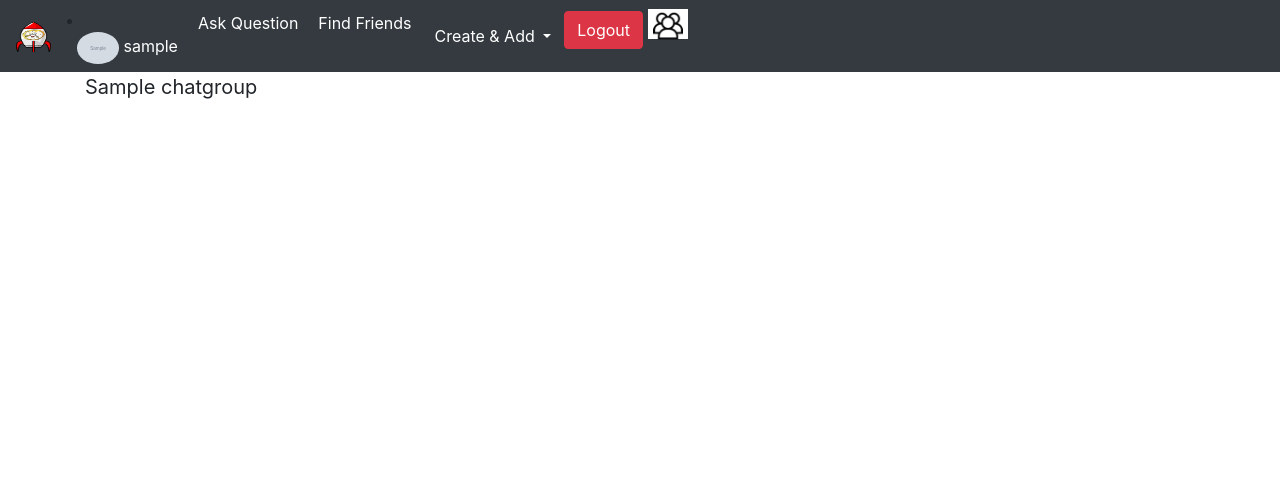
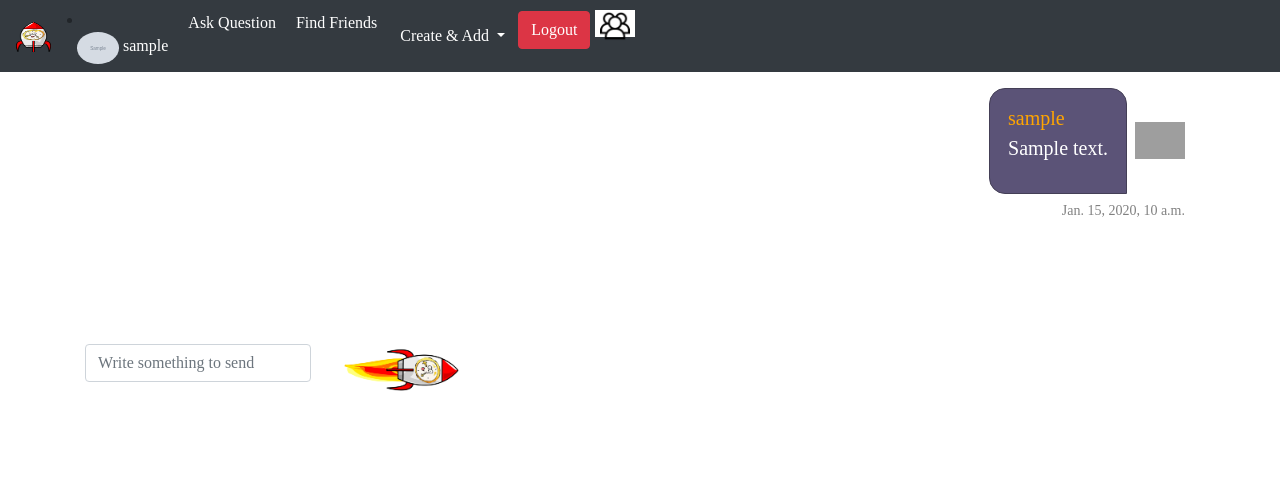
Before and after one commit to zeyad-shaban/Negawb, a Django app: page /social/mygroups/1 in a window 1280 px wide. Shown: the top 494 px of the page. Run offline with Django 3.2, Linux system fonts and the light colour scheme; a user stored in the database is signed in; tables that the repository leaves empty hold one stand-in row (values such as "Sample post"); grey boxes marked "Sample" are stand-in pictures; some libraries are stand-ins or nearby versions; grey boxes are pictures that could not be loaded.

Commit message:
Group messages are 100% working, Missing: GroupReq

```diff
--- a/social/admin.py
+++ b/social/admin.py
@@ -1,5 +1,5 @@
 from django.contrib import admin
-from .models import ChatBox, GroupRequest, Message, ChatGroup
+from .models import ChatBox, GroupRequest, Message, ChatGroup, GroupMessage
 
 @admin.register(ChatGroup)
 class ChatGroupAdmin(admin.ModelAdmin):
@@ -17,3 +17,7 @@ class ChatBoxAdmin(admin.ModelAdmin):
 @admin.register(Message)
 class MessageAdmin(admin.ModelAdmin):
     readonly_fields = ('sent_date',)
+
+@admin.register(GroupMessage)
+class GroupMessageAdmin(admin.ModelAdmin):
+    readonly_fields = ('sent_date',)
--- a/social/templates/social/viewgroup.html
+++ b/social/templates/social/viewgroup.html
@@ -1,9 +1,63 @@
 {% extends 'categories/base.html' %}
 {% load static %}
-{% block title %} {{friend.username}} | Chat {% endblock title %}
+{% block title %} {{chat_group.title}} | Group {% endblock title %}
 {% block searchbar %}
 
 {% endblock searchbar %}
 {% block content %}
-{{ chat_group.title }}
+<link rel="stylesheet" href="{% static 'social/chatstyle.css' %}">
+
+{% for message in chat_messages %}
+{% if message.message_sender == user %}
+<div class="bubbleWrapper">
+    <div class="inlineContainer own">
+        <!-- todo Fix AVATAR PRIVACY -->
+        {% if user.who_see_avatar == 'everyone' %}
+        <img class="inlineIcon" src="{{ user.avatar.url }}">
+        {% else %}
+        <img class="inlineIcon" src="/media/profile_images/DefaultUserImage.jpg" alt={{user.username}}>
+        {% endif %}
+        <div class="ownBubble own">
+            <a href="{% url 'people:people' message.message_sender.id %}" style="text-decoration: none; color: orange">
+                {{ message.message_sender.username }}
+            </a>
+            <p>{{ message.message }}</p>
+        </div>
+    </div><span class="own">{{ message.sent_date }}</span>
+</div>
+
+
+{% else %}
+<div class="bubbleWrapper">
+    <div class="inlineContainer">
+        {% if friend.who_see_avatar == 'everyone' or friend.who_see_avatar == 'friends' %}
+        <img class="inlineIcon" src="{{ friend.avatar.url }}">
+        {% else %}
+        <img class="inlineIcon" src="/media/profile_images/DefaultUserImage.jpg" alt="{{firend.username}}">
+        {% endif %}
+        <div class="otherBubble other">
+            <a href="{% url 'people:people' message.message_sender.id %}" style="text-decoration: none; color: rgb(38, 255, 9)">
+                {{ message.message_sender.username }}
+            </a>
+            <p>{{ message.message }}</p>
+        </div>
+    </div><span class="other">{{ message.sent_date }}</span>
+</div>
+{% endif %}
+
+
+
+{% endfor %}
+
+
+
+
+<form action="" method="post" class="form-inline" enctype="multipart/form-data">
+    {% csrf_token %}
+    <input type="text" name="message" class="form-control" maxlength="50000" placeholder="Write something to send"
+        required>
+    <button type="submit" id="sendBtn"> <img src="{% static 'categories/SendButton.png' %}" width="150" alt="Send"
+            loading="lazy">
+    </button>
+</form>
 {% endblock content %}
--- a/social/urls.py
+++ b/social/urls.py
@@ -8,5 +8,5 @@ urlpatterns = [
     path('chat_friend/<int:friend_id>/', views.chat_friend, name='chat_friend'),
     path('createchatgroup/', views.create_chat_group, name='create_chat_group'),
     path('mygroups/', views.my_groups, name='my_groups'),
-    path('mygroups/<int:chat_group_id>', views.view_group, name='view_group'),
+    path('mygroups/<int:chatgroup_pk>', views.view_group, name='view_group'),
 ]
--- a/social/views.py
+++ b/social/views.py
@@ -2,7 +2,7 @@ from django.urls import reverse_lazy
 from django.views import generic
 from django.http import HttpResponse as hs
 from django.shortcuts import render, get_object_or_404, redirect
-from .models import ChatBox, Message, ChatGroup, GroupRequest
+from .models import ChatBox, Message, ChatGroup, GroupRequest, GroupMessage
 from django.db.models import Q
 from .forms import ChatGroupForm
 from django.contrib import messages
@@ -56,12 +56,18 @@ def create_chat_group(request):
 
 
 def my_groups(request):
-    if request.method=='GET':
+    if request.method == 'GET':
         groups = ChatGroup.objects.filter(members=request.user)
-        return render(request, 'social/my_groups.html', {'groups':groups})
+        return render(request, 'social/my_groups.html', {'groups': groups})
 
 
-
-def view_group(request, chat_group_id):
-    chat_group = get_object_or_404(ChatGroup, pk=chat_group_id)
-    return render(request, 'social/viewgroup.html', {'chat_group': chat_group})
+def view_group(request, chatgroup_pk):
+    if request.method == 'GET':
+        chat_group = get_object_or_404(ChatGroup, pk=chatgroup_pk)
+        chat_messages = GroupMessage.objects.filter(group=chat_group)
+        return render(request, 'social/viewgroup.html', {'chat_group': chat_group, 'chat_messages': chat_messages})
+    else:
+        chat_group = get_object_or_404(ChatGroup, pk=chatgroup_pk)
+        message = GroupMessage(group= chat_group, message_sender=request.user, message= request.POST['message'])
+        message.save()
+        return redirect('social:view_group', chatgroup_pk)
```
Also changed, not shown: social/migrations/0005_auto_20200728_1728.py (added), social/migrations/0006_auto_20200728_1730.py (added).
